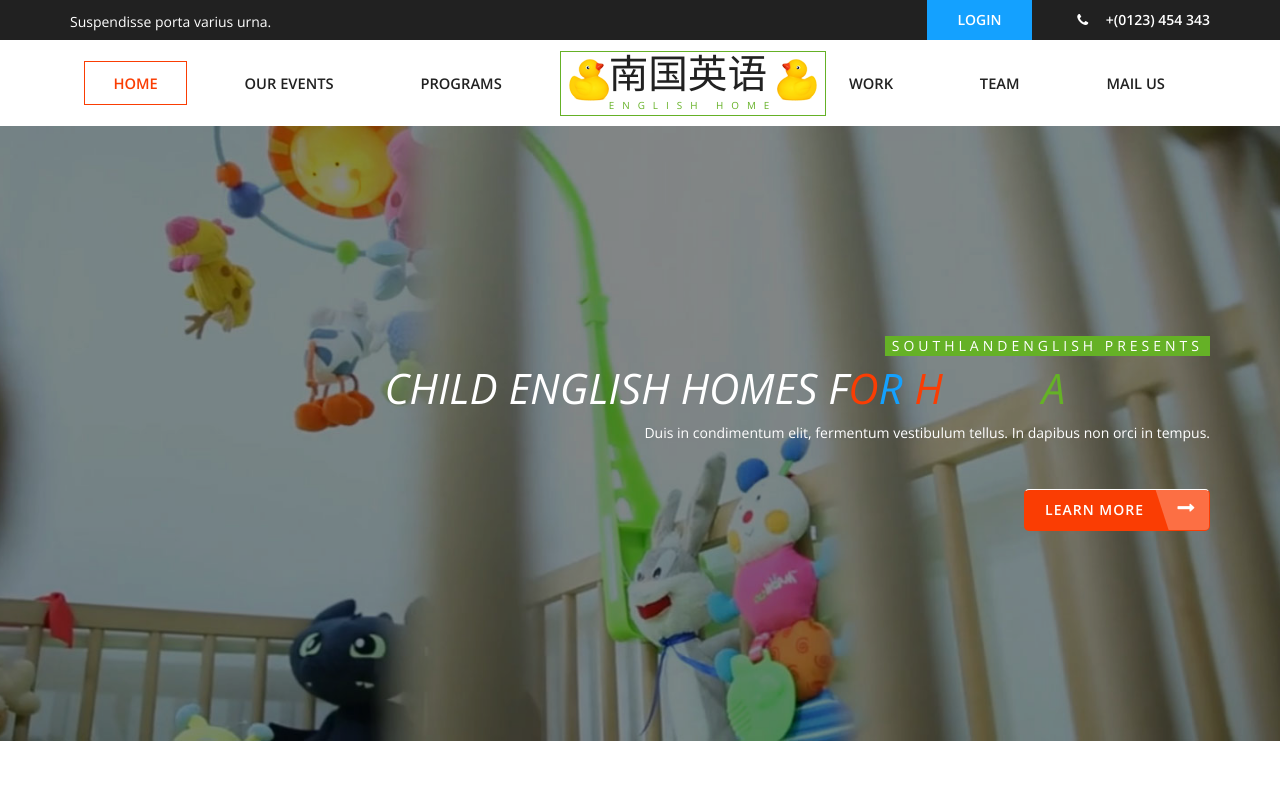
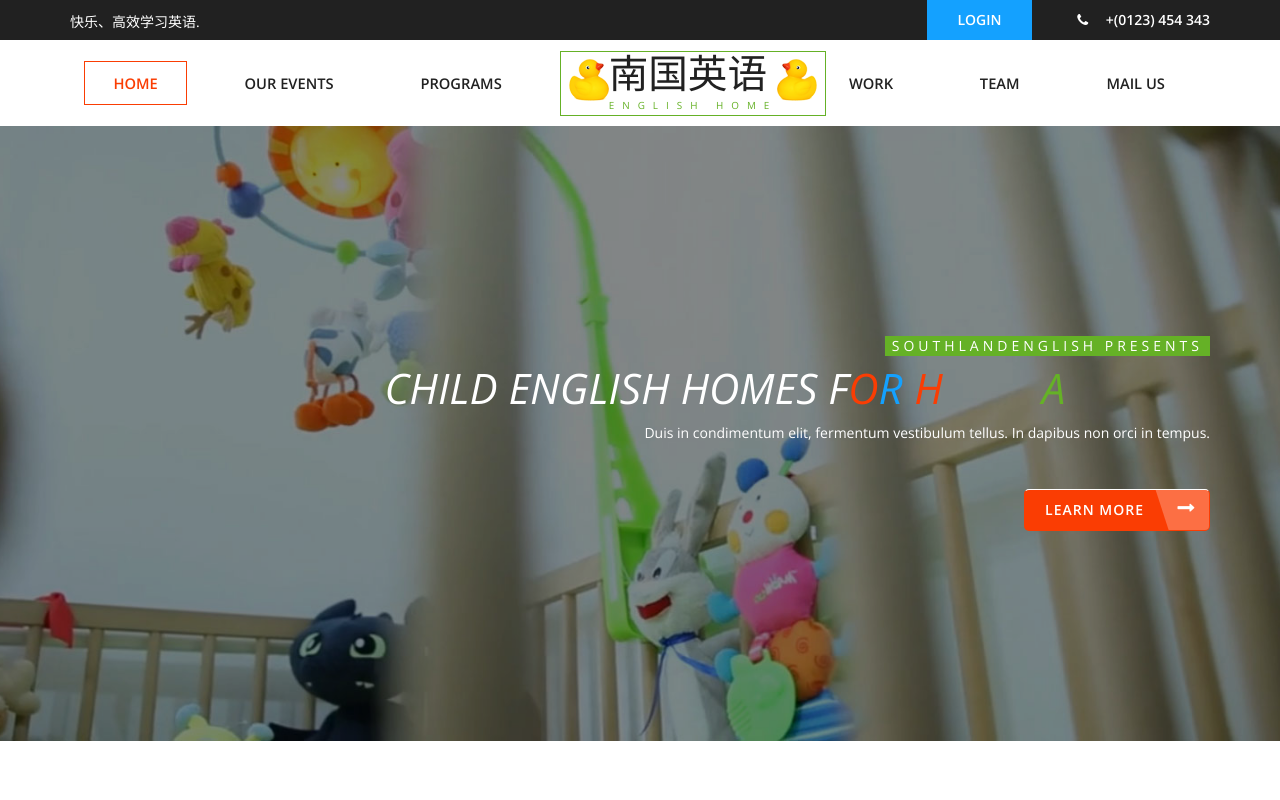
Before and after one commit to southlandenglish/southlandenglish.github.io, a plain HTML site: page index.html in a window 1280 px wide. Shown: the top 800 px of the page. Drawn offline with nearby package versions, Linux system fonts and the light colour scheme.

Commit message:
update index

```diff
--- a/index.html
+++ b/index.html
@@ -30,7 +30,7 @@
 	<div class="w3_agile_header">
 		<div class="container">
 			<div class="w3_agile_header_left">
-				<p>Suspendisse porta varius urna.</p>
+				<p>快乐、高效学习英语.</p>
 			</div>
 			<div class="w3_agile_header_right">
 				<ul>
```
